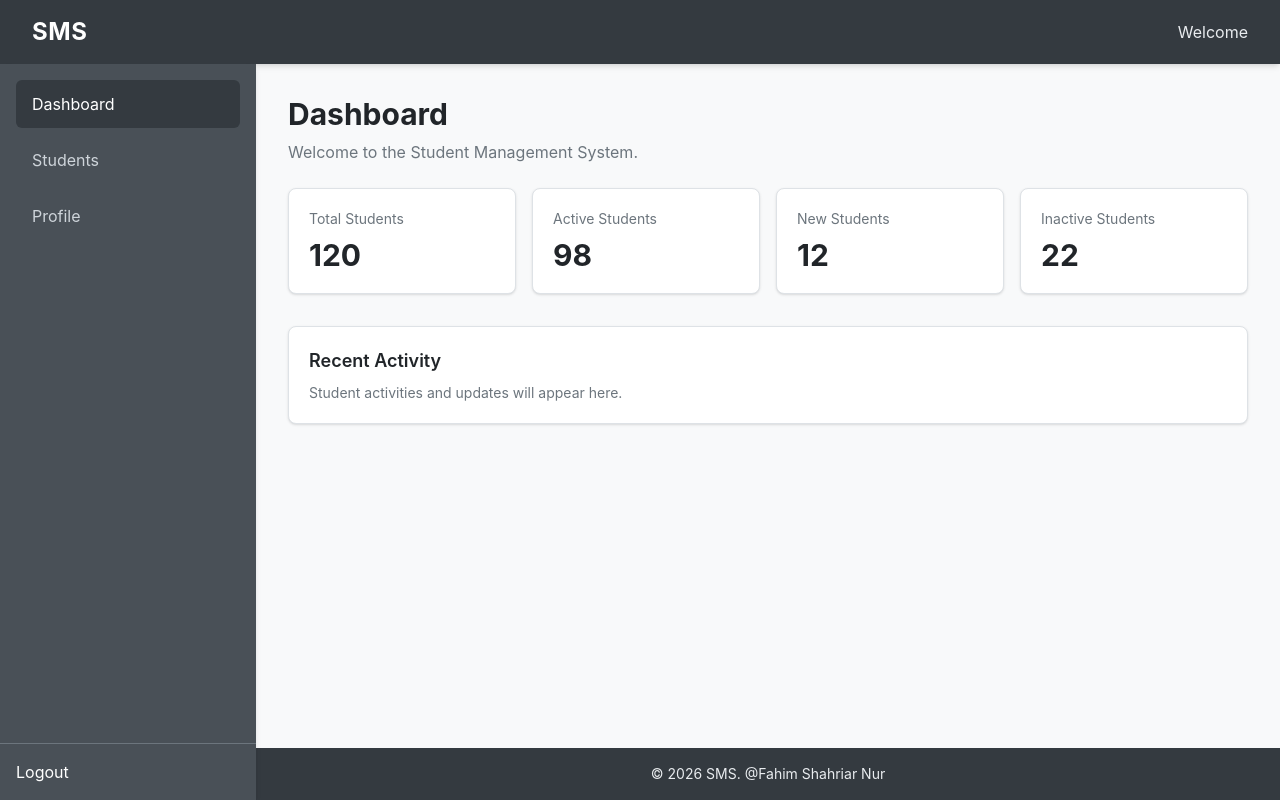
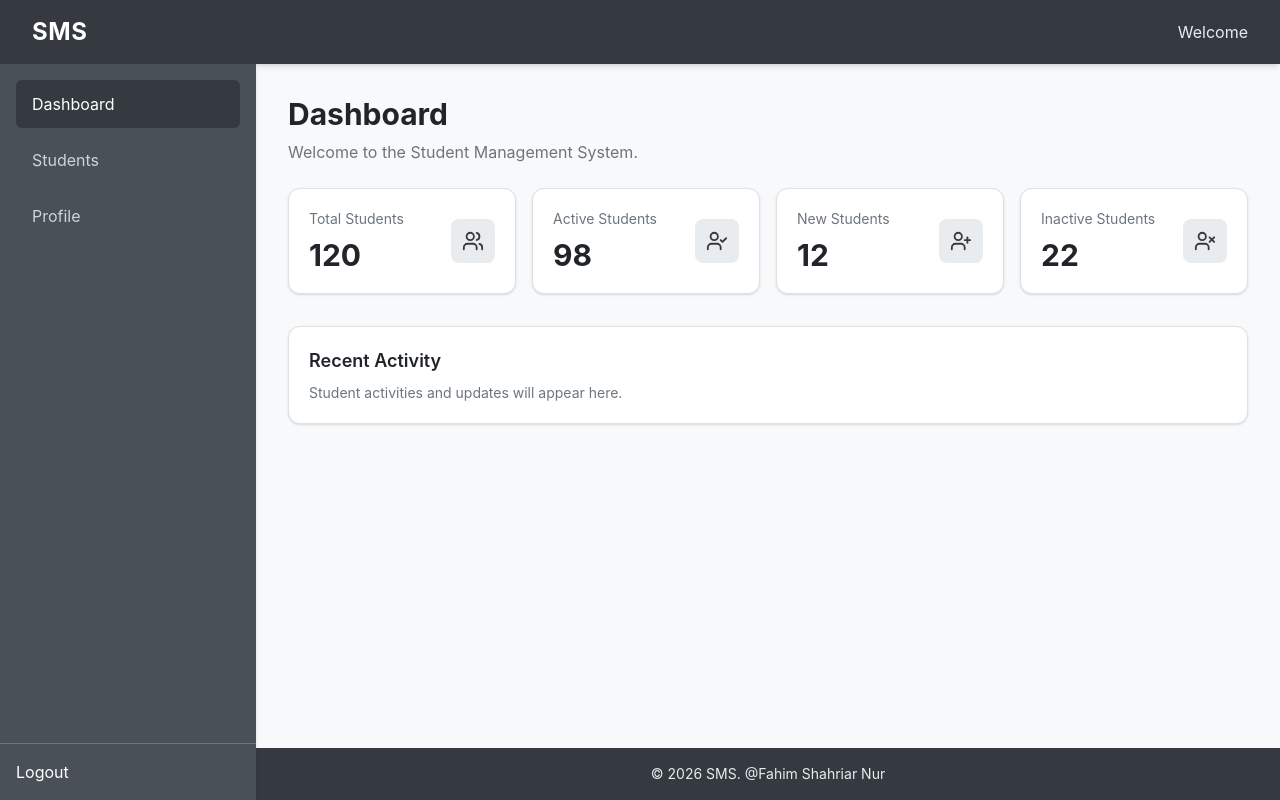
Before and after one commit to fahimsna/Student-Management-System, a React app in the folder frontend/: page /dashboard in a window 1280 px wide. Built offline with nearby package versions, Linux system fonts and the light colour scheme; sample sign-in values are in the browser's storage; the HTML template or start-up script is replaced by a standard one.

Commit message:
Dummu stat

```diff
--- a/frontend/src/pages/Dashboard.jsx
+++ b/frontend/src/pages/Dashboard.jsx
@@ -2,6 +2,7 @@ import React, { useState } from "react";
 import Navbar from "../components/Navbar";
 import Sidebar from "../components/Sidebar";
 import Footer from "../components/Footer";
+import { Users, UserCheck, UserPlus, UserX } from "lucide-react";
 
 export default function Dashboard() {
   const [sidebarOpen, setSidebarOpen] = useState(false);
@@ -35,7 +36,9 @@ export default function Dashboard() {
               {/* Statistics Cards */}
               <div className="grid grid-cols-1 sm:grid-cols-2 lg:grid-cols-4 gap-4 mt-6">
                 {/* Total Students */}
-                <div className="bg-white border border-[#DEE2E6] rounded-lg p-5 shadow-sm">
+                <div className="bg-white border border-[#DEE2E6] rounded-xl p-5 shadow-sm hover:shadow-md transition duration-200">
+                  <div className="flex items-center justify-between">
+                    <div>
                       <p className="text-sm text-[#6C757D]">Total Students</p>
 
                       <h2 className="text-3xl font-bold text-[#212529] mt-2">
@@ -43,30 +46,68 @@ export default function Dashboard() {
                       </h2>
                     </div>
 
+                    <div className="w-11 h-11 rounded-lg bg-[#E9ECEF] flex items-center justify-center">
+                      <Users size={22} className="text-[#343A40]" />
+                    </div>
+                  </div>
+                </div>
+
                 {/* Active Students */}
-                <div className="bg-white border border-[#DEE2E6] rounded-lg p-5 shadow-sm">
+                <div className="bg-white border border-[#DEE2E6] rounded-xl p-5 shadow-sm hover:shadow-md transition duration-200">
+                  <div className="flex items-center justify-between">
+                    <div>
                       <p className="text-sm text-[#6C757D]">Active Students</p>
 
-                  <h2 className="text-3xl font-bold text-[#212529] mt-2">98</h2>
+                      <h2 className="text-3xl font-bold text-[#212529] mt-2">
+                        98
+                      </h2>
+                    </div>
+
+                    <div className="w-11 h-11 rounded-lg bg-[#E9ECEF] flex items-center justify-center">
+                      <UserCheck size={22} className="text-[#343A40]" />
+                    </div>
+                  </div>
                 </div>
 
                 {/* New Students */}
-                <div className="bg-white border border-[#DEE2E6] rounded-lg p-5 shadow-sm">
+                <div className="bg-white border border-[#DEE2E6] rounded-xl p-5 shadow-sm hover:shadow-md transition duration-200">
+                  <div className="flex items-center justify-between">
+                    <div>
                       <p className="text-sm text-[#6C757D]">New Students</p>
 
-                  <h2 className="text-3xl font-bold text-[#212529] mt-2">12</h2>
+                      <h2 className="text-3xl font-bold text-[#212529] mt-2">
+                        12
+                      </h2>
+                    </div>
+
+                    <div className="w-11 h-11 rounded-lg bg-[#E9ECEF] flex items-center justify-center">
+                      <UserPlus size={22} className="text-[#343A40]" />
+                    </div>
+                  </div>
                 </div>
 
                 {/* Inactive Students */}
-                <div className="bg-white border border-[#DEE2E6] rounded-lg p-5 shadow-sm">
-                  <p className="text-sm text-[#6C757D]">Inactive Students</p>
+                <div className="bg-white border border-[#DEE2E6] rounded-xl p-5 shadow-sm hover:shadow-md transition duration-200">
+                  <div className="flex items-center justify-between">
+                    <div>
+                      <p className="text-sm text-[#6C757D]">
+                        Inactive Students
+                      </p>
 
-                  <h2 className="text-3xl font-bold text-[#212529] mt-2">22</h2>
+                      <h2 className="text-3xl font-bold text-[#212529] mt-2">
+                        22
+                      </h2>
+                    </div>
+
+                    <div className="w-11 h-11 rounded-lg bg-[#E9ECEF] flex items-center justify-center">
+                      <UserX size={22} className="text-[#343A40]" />
+                    </div>
+                  </div>
                 </div>
               </div>
 
               {/* Recent Activity */}
-              <div className="mt-8 bg-white border border-[#DEE2E6] rounded-lg shadow-sm p-5">
+              <div className="mt-8 bg-white border border-[#DEE2E6] rounded-xl shadow-sm p-5">
                 <h2 className="text-lg font-semibold text-[#212529]">
                   Recent Activity
                 </h2>
```
Lines whose indentation alone changed are shown as unchanged.
